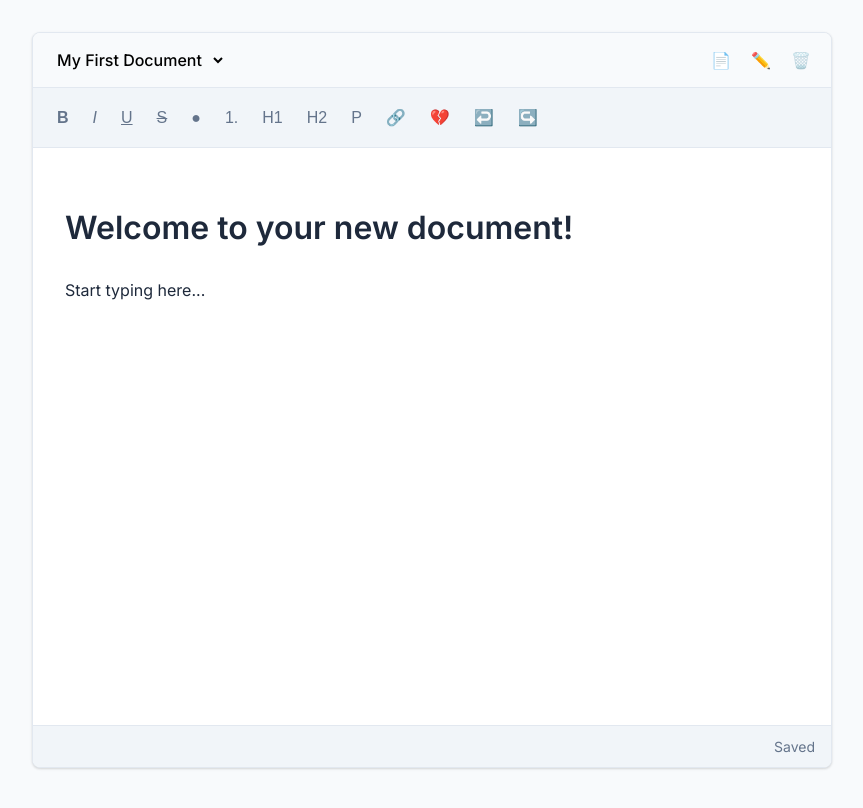
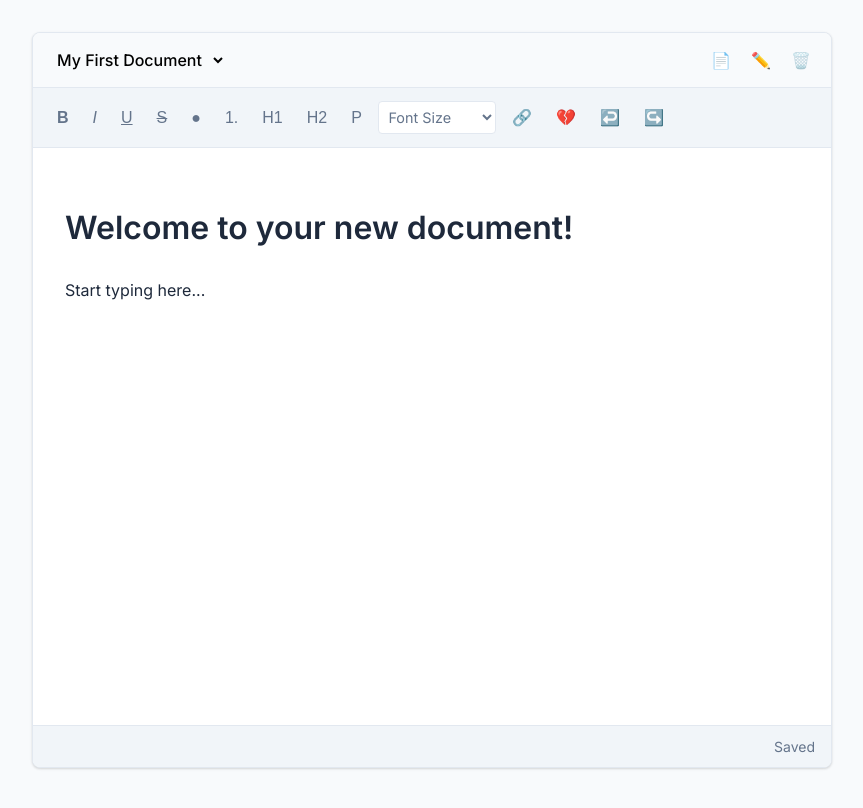
Before and after one commit to maxvbuda/Max-docs, a plain HTML site: page index.html in a window 1280 px wide. Shown: the whole page, without its empty margins (208-1071 px from the left). Drawn offline with Linux system fonts and the light colour scheme.

Commit message:
Add font size control dropdown to the toolbar

```diff
--- a/index.html
+++ b/index.html
@@ -119,6 +119,23 @@
             color: var(--primary-color);
         }
 
+        .toolbar-select {
+            font-family: var(--font-family);
+            font-size: 0.9rem;
+            padding: 0.35rem;
+            margin: 0 0.25rem;
+            border: 1px solid var(--border-color);
+            border-radius: 4px;
+            background-color: white;
+            color: var(--text-muted);
+            cursor: pointer;
+        }
+
+        .toolbar-select:focus {
+            outline: none;
+            border-color: var(--primary-color);
+        }
+
         .editor {
             padding: 2rem;
             flex-grow: 1;
@@ -161,7 +178,17 @@
                 <button class="toolbar-button" data-command="insertOrderedList">1.</button>
                 <button class="toolbar-button" data-command="formatBlock" data-value="h1">H1</button>
                 <button class="toolbar-button" data-command="formatBlock" data-value="h2">H2</button>
-                <button class="toolbar-button" data-command="p">P</button>
+                <button class="toolbar-button" data-command="formatBlock" data-value="p">P</button>
+                <select id="font-size" class="toolbar-select" title="Font Size">
+                    <option value="">Font Size</option>
+                    <option value="1">Small</option>
+                    <option value="2">Medium</option>
+                    <option value="3">Large</option>
+                    <option value="4">X-Large</option>
+                    <option value="5">XX-Large</option>
+                    <option value="6">XXX-Large</option>
+                    <option value="7">XXXX-Large</option>
+                </select>
                 <button class="toolbar-button" data-command="createLink">🔗</button>
                 <button class="toolbar-button" data-command="unlink">💔</button>
                 <button class="toolbar-button" data-command="undo">↩️</button>
@@ -354,6 +381,19 @@
                 saveTimeout = setTimeout(saveState, 500);
             });
 
+            // Font Size functionality
+            const fontSizeSelect = document.getElementById('font-size');
+            fontSizeSelect.addEventListener('change', () => {
+                if (fontSizeSelect.value) {
+                    document.execCommand('fontSize', false, fontSizeSelect.value);
+                    editor.focus();
+                    // Reset the dropdown to the placeholder after use
+                    setTimeout(() => {
+                        fontSizeSelect.selectedIndex = 0;
+                    }, 100);
+                }
+            });
+
             // Toolbar functionality
             toolbar.addEventListener('click', (e) => {
                 const button = e.target.closest('.toolbar-button');
```
